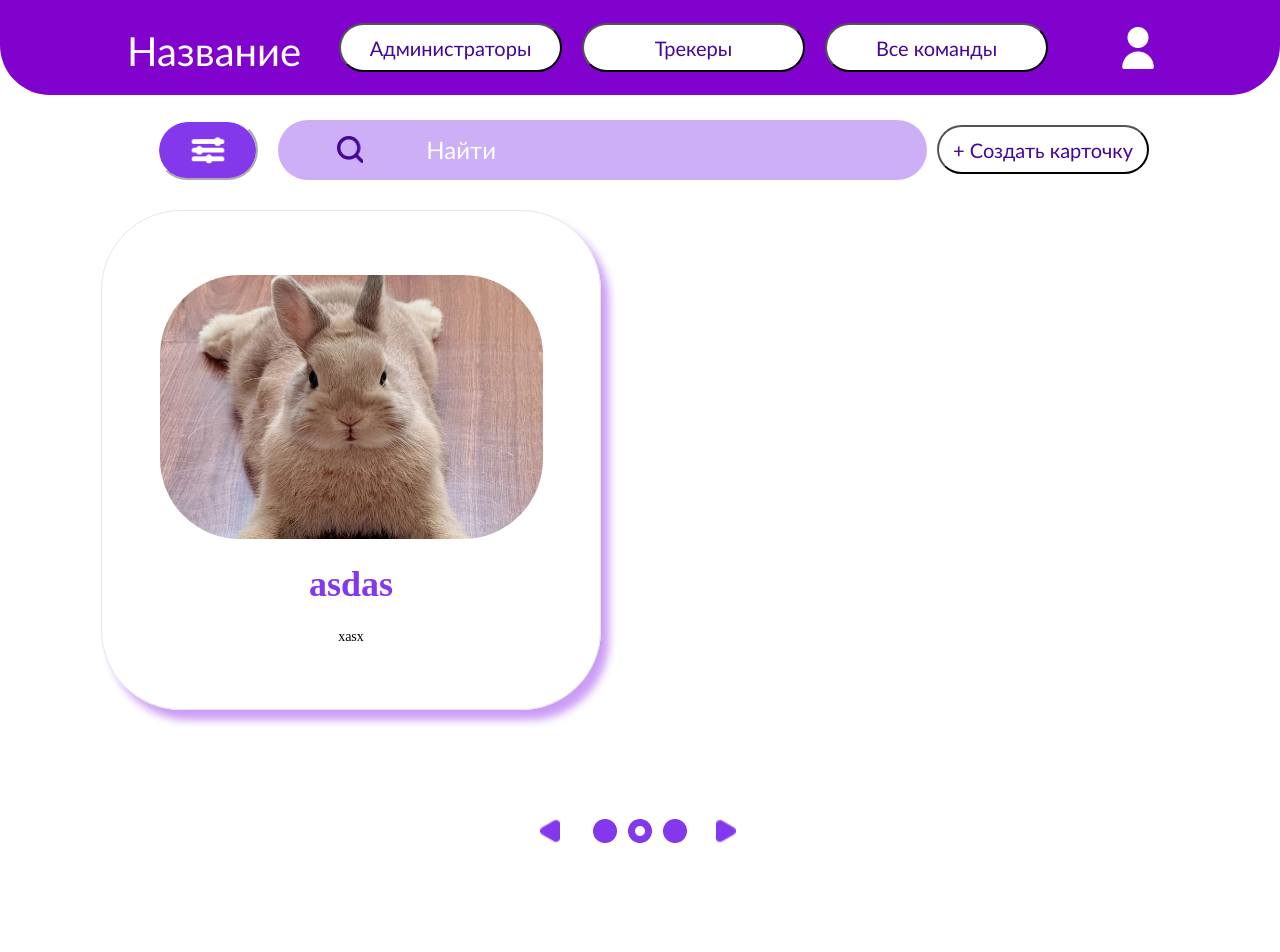
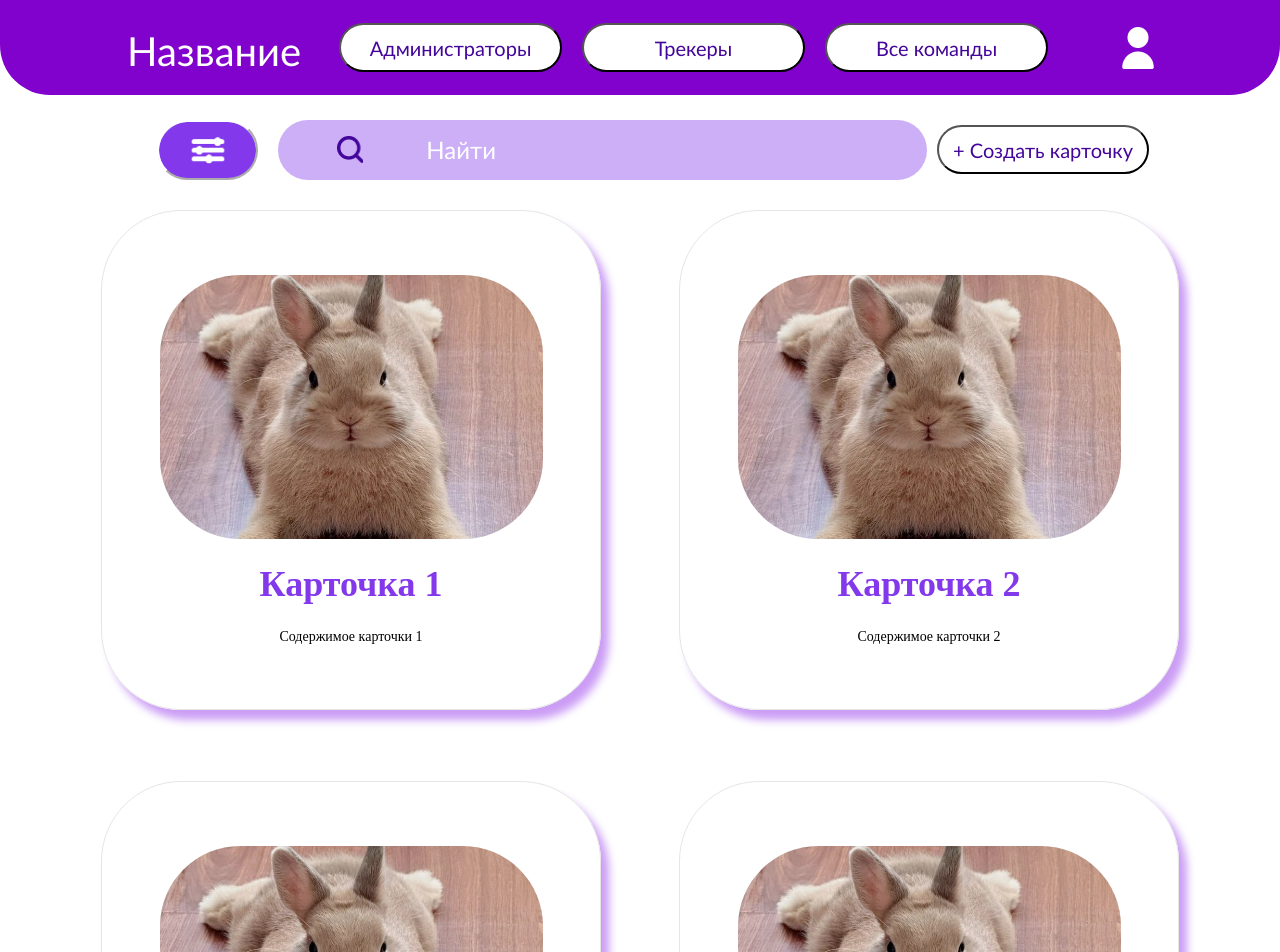
Before and after one commit to Students-buisness-incubator-of-TUSUR/track-me-frontend, a React (Create React App) app: page /stream in a window 1280 px wide. Shown: the top 952 px of the page. Before the commit the page ends 881 px from the top, so only its background shows below. Built offline with nearby package versions, Linux system fonts and the light colour scheme.

Commit message:
Добавлен переход между страницами потоков (#91)

```diff
--- a/src/App.css
+++ b/src/App.css
@@ -233,9 +233,12 @@ body{
 }
 
 .Stream-footer-butts{
+  display: flex;
+  flex-direction: row;
   justify-content: space-between;
-  display: flex;
   align-self: center;
+  justify-content: center;
+
   width: 200px;
   height: 24px;
 }
@@ -247,6 +250,7 @@ body{
   background: none;
 }
 .Stream-footer-button-1{
+  z-index: 2;
   height: 24px;
   width: 24px;
   border: none;
@@ -267,6 +271,7 @@ body{
   background-repeat: no-repeat;
   padding-block: 0px;
   padding-inline: 0px;
+
 }
 .Stream-footer-button-3{
   height: 24px;
@@ -278,6 +283,9 @@ body{
   background-repeat: no-repeat;
   padding-block: 0px;
   padding-inline: 0px;
+  margin-left: 11px;
+  margin-right: 11px;
+
 }
 .Stream-footer-button-4{
   height: 24px;
@@ -291,6 +299,7 @@ body{
   padding-inline: 0px;
 }
 .Stream-footer-button-5{
+  position: sticky;
   height: 24px;
   width: 24px;
   border: none;
@@ -300,11 +309,29 @@ body{
   background-repeat: no-repeat;
   padding-block: 0px;
   padding-inline: 0px;
+  justify-self: right;
+}
+.Stream-footer-p-butt-5{
+  display: flex;
+  position: absolute;
+  justify-self: center;
+  width: 200px;
+  justify-content: right;
+}
+.Stream-footer-p-butt-1{
+
+  display: flex;
+  position: absolute;
+  justify-self: center;
+  width: 200px;
+  justify-content: left;
 }
 .Stream-footer-p-butts{
   justify-content: space-between;
   display: flex;
   align-self: center;
+  justify-content: space-between;
   width: 94px;
   height: 24px;
+  z-index: 2;
 }
--- a/src/accets/stream-page/stream-page.js
+++ b/src/accets/stream-page/stream-page.js
@@ -1,14 +1,31 @@
-import React, { useState } from 'react'; // Импортируем useState
+import React, { useState } from 'react';
 import { Link } from "react-router-dom";
 
 export default function Stream() {
-  // Состояние для управления видимостью элементов
   const [isVisible, setIsVisible] = useState(false);
+  const [visibleCardsStart, setVisibleCardsStart] = useState(0); // Индекс начала отображаемых карточек
 
-  // Функция для обработки клика
   const handleClick = () => {
-    setIsVisible(!isVisible); // Переключаем состояние
+    setIsVisible(!isVisible);
   };
+
+  const handleShowMore = () => {
+    setVisibleCardsStart(prev => prev + 9); // Переключаем на следующие 9 карточек
+  };
+
+  const handleShowPrevious = () => {
+    setVisibleCardsStart(prev => Math.max(prev - 9, 0)); // Переключаем на предыдущие 9 карточек
+  };
+
+  // Пример массива карточек (замените на ваш реальный массив данных)
+  const cards = Array.from({ length: 20 }, (_, index) => ({
+    id: index + 1,
+    title: `Карточка ${index + 1}`,
+    content: `Содержимое карточки ${index + 1}`,
+  }));
+
+  // Вычисляем текущий диапазон карточек для отображения
+  const visibleCards = cards.slice(visibleCardsStart, visibleCardsStart + 9);
 
   return (
     <div className="Stream">
@@ -24,9 +41,7 @@ export default function Stream() {
         </div>
         <div className="Stream-header-bottom-cont">
           <div className="Stream-search-cont">
-            {/* Кнопка с обработчиком onClick */}
-            <button onClick={handleClick} className="Stream-settings-pic">
-            </button>
+            <button onClick={handleClick} className="Stream-settings-pic"></button>
             <div className="Stream-search-contcont">
               <button className="Stream-settings-pic2"> </button>
               <input type="search" placeholder="Найти" className="Stream-search" />
@@ -34,7 +49,6 @@ export default function Stream() {
           </div>
           <button className="Stream-butt">+ Создать карточку</button>
         </div>
-        {/* Элементы, которые будут появляться и скрываться */}
         {isVisible && (
           <div className="Stream-header-afterclick-cont">
             <div className="Stream-header-afterclick-left">
@@ -55,21 +69,35 @@ export default function Stream() {
         )}
       </header>
       <main className="Stream-main">
-        <div className="Stream-card">
-          <div className="Stream-card-pic"></div>
-          <h1 className="Stream-card-headText">asdas</h1>
-          <div className="Stream-card-bodyText">xasx</div>
-        </div>
+        {visibleCards.map(card => (
+          <div key={card.id} className="Stream-card">
+            <div className="Stream-card-pic"></div>
+            <h1 className="Stream-card-headText">{card.title}</h1>
+            <div className="Stream-card-bodyText">{card.content}</div>
+          </div>
+        ))}
       </main>
       <footer className="Stream-footer">
         <div className="Stream-footer-butts">
-          <button className="Stream-footer-button-1"></button>
+        <div className="Stream-footer-p-butt-1">
+          {visibleCardsStart > 0 && (
+            <button onClick={handleShowPrevious} className="Stream-footer-button-1"></button>
+          )}
+        </div>
           <div className="Stream-footer-p-butts">
-            <button className="Stream-footer-button-2"></button>
+          {visibleCardsStart > 0 && (
+            <button onClick={handleShowPrevious} className="Stream-footer-button-2"></button>
+          )}
             <button className="Stream-footer-button-3"></button>
-            <button className="Stream-footer-button-4"></button>
+            {visibleCardsStart + 9 < cards.length && (
+            <button onClick={handleShowMore} className="Stream-footer-button-4"></button>
+          )}
           </div>
-          <button className="Stream-footer-button-5"></button>
+          <div className="Stream-footer-p-butt-5">
+            {visibleCardsStart + 9 < cards.length && (
+              <button onClick={handleShowMore} className="Stream-footer-button-5"></button>
+            )}
+          </div>
         </div>
       </footer>
     </div>
```
